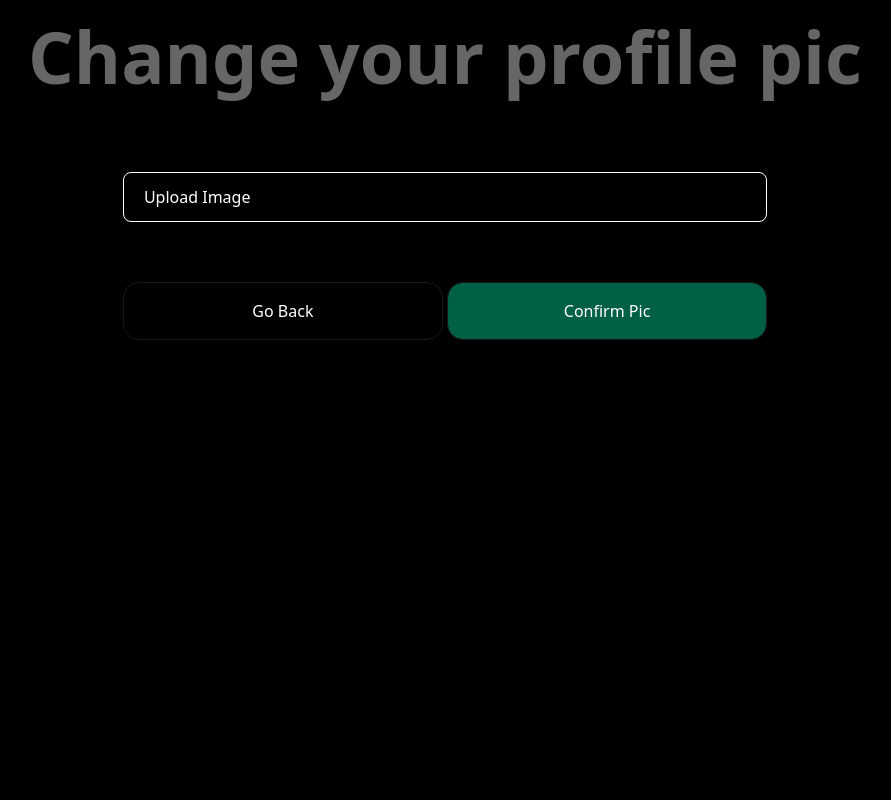
After one commit to gaurav05505/MERN, a Node server app: page /profile/upload in a window 1280 px wide. The commit adds this page. Shown: the whole page, without its empty margins (195-1086 px from the left). Run offline with Node 20, Linux system fonts and the light colour scheme; some libraries are stand-ins or nearby versions.

Commit message:
compleated

```diff
--- a/Backend/11-project2/Views/index.ejs
+++ b/Backend/11-project2/Views/index.ejs
@@ -11,7 +11,7 @@
         <h1 class="text-7xl font-bold text-white/40 mb-20 ">Create Your Account</h1>
         <div>
             <form
-            class="flex flex-col gap-5 "
+            class="flex flex-col gap-5 required "
             action="/register" method="post">
 
                 <div class="flex flex-row gap-5 ">
@@ -65,6 +65,7 @@
                 </div>
 
                 <button class="py-4 mt-10 bg-emerald-800 w-1xs border rounded-2xl border-zinc-900 px-4" >Create Account</button>
+                <p>Already have an account? <a class="text-blue-400 underline " href="/login">Login</a></p>
 
             </form>
         </div>
--- a/Backend/11-project2/Views/login.ejs
+++ b/Backend/11-project2/Views/login.ejs
@@ -37,6 +37,7 @@
                 </div>
 
                 <button class="py-4 mt-10 bg-emerald-800 w-1xs border rounded-2xl border-zinc-900 px-4" >login</button>
+                <p>Don't have an account? <a class="text-blue-400 underline " href="/">Create an account</a></p>
 
             </form>
         </div>
--- /dev/null
+++ b/Backend/11-project2/Views/profilepic.ejs
@@ -0,0 +1,31 @@
+<!DOCTYPE html>
+<html lang="en">
+<head>
+    <meta charset="UTF-8">
+    <meta name="viewport" content="width=device-width, initial-scale=1.0">
+    <title>Document</title>
+    <script src="https://cdn.jsdelivr.net/npm/@tailwindcss/browser@4"></script>
+</head>
+<body>
+    <div class="h-screen w-full bg-black text-white p-5 flex flex-col  items-center ">
+        <h1 class="text-7xl font-bold text-white/40 mb-20 ">Change your profile pic</h1>
+        <div>
+            <form
+            class="flex flex-col gap-5 "
+            action="/upload" method="post" enctype="multipart/form-data">
+
+                <label class="px-5 py-3  text-white rounded-lg cursor-pointer border border-white ">
+                    Upload Image
+                    <input type="file" name="image" class="hidden">
+                </label>
+
+                <div>
+                    <button class="py-4 mt-10  w-xs border rounded-2xl border-zinc-900 px-4" ><a href="/profile">Go Back</a></button>
+                    <button class="py-4 mt-10 bg-emerald-800 w-xs border rounded-2xl border-zinc-900 px-4" >Confirm Pic</button>
+                </div>
+
+            </form>
+        </div>
+    </div>
+</body>
+</html>
--- a/Backend/11-project2/app.js
+++ b/Backend/11-project2/app.js
@@ -5,14 +5,30 @@ const postModel = require('./models/post');
 const cookieParser = require('cookie-parser');
 const bcrypt = require('bcrypt');
 const jwt = require('jsonwebtoken');
+const upload = require('./config/multerconfig');
+const path = require('path');
+
+
 
 app.set('view engine' , 'ejs');
 app.use(express.urlencoded({extended:true}));
 app.use(express.json());
+app.use(express.static(path.join(__dirname , 'public')));
 app.use(cookieParser());
 
 app.get('/' , ((req , res) => {
     res.render("index")
+}))
+
+app.get('/profile/upload' , ((req , res) => {
+    res.render("profilepic")
+}))
+
+app.post('/upload' , isLoggedin , upload.single('image') , (async(req , res) => {
+    let user = await userModel.findOne({email: req.user.email})
+    user.profilepic = req.file.filename
+    await user.save();
+    res.redirect('/profile');
 }))
 
 app.get('/login' , ((req , res) => {
@@ -45,7 +61,7 @@ app.post('/register' , (async(req , res) => {
 
             let token = jwt.sign({email: email , userid: user._id} , "shhhh");
             res.cookie("token" , token);
-            res.send("sucesss")
+            res.redirect('/profile')
         })
 
 
--- a/Backend/11-project2/models/user.js
+++ b/Backend/11-project2/models/user.js
@@ -8,6 +8,10 @@ const userSchema = mongoose.Schema({
     email: String,
     password: String,
     age: Number,
+    profilepic: {
+        type: String,
+        default: "default.png"
+    },
     posts: [
         {
             type: mongoose.Schema.Types.ObjectId,
--- a/Backend/11-project2/package.json
+++ b/Backend/11-project2/package.json
@@ -15,6 +15,7 @@
     "ejs": "^5.0.1",
     "express": "^5.2.1",
     "jsonwebtoken": "^9.0.3",
-    "mongoose": "^9.2.4"
+    "mongoose": "^9.2.4",
+    "multer": "^2.1.1"
   }
 }
```
Also changed, not shown: Backend/11-project2/Views/profile.ejs (+12 -5 lines), Backend/11-project2/config/multerconfig.js (added, +18 -0 lines), Backend/11-project2/public/images/upload/default.png (added), Backend/11-project2/public/images/upload/f788c2594acebe18f443.svg (added), Backend/11-project2/public/images/upload/fc62c8bf634faa364031.svg (added), 1 other file.
